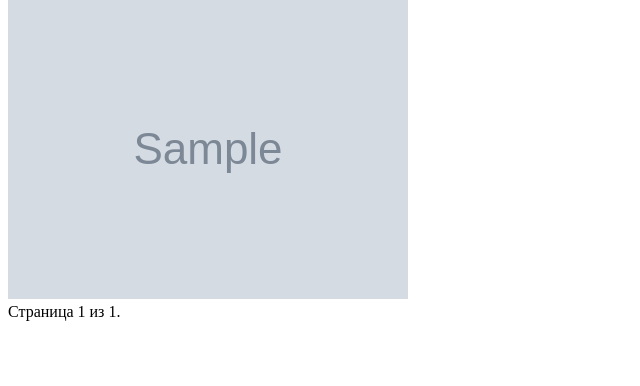
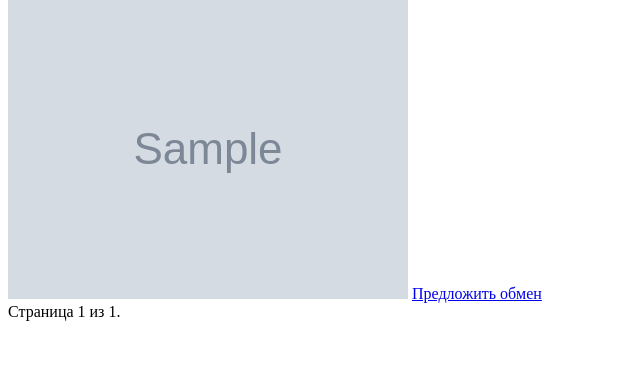
Before and after one commit to haku7a/barter-platform, a Django app: page / in a window 1280 px wide. Shown: the part 241-627 px from the top of the page, without its empty margins (0-640 px from the left). Run offline with Django 5.2, Linux system fonts and the light colour scheme; tables that the repository leaves empty hold one stand-in row (values such as "Sample post"); grey boxes marked "Sample" are stand-in pictures.

Commit message:
feat(ads): add to ad opening exchange_proposal_form.html

```diff
--- a/ads/templates/ads/ad_list.html
+++ b/ads/templates/ads/ad_list.html
@@ -35,6 +35,8 @@
                 {% if request.user.is_authenticated and ad.user == request.user %}
                         <a href="{% url 'ads:ad_update' pk=ad.pk %}">Редактировать</a>
                         <a href="{% url 'ads:ad_delete' pk=ad.pk %}">Удалить</a>
+                        {% else %}
+                            <a href="{% url 'ads:exchange_proposal_create' ad_receiver_pk=ad.pk %}">Предложить обмен</a>
                 {% endif %}
             </div>
         {% endfor %}
```
